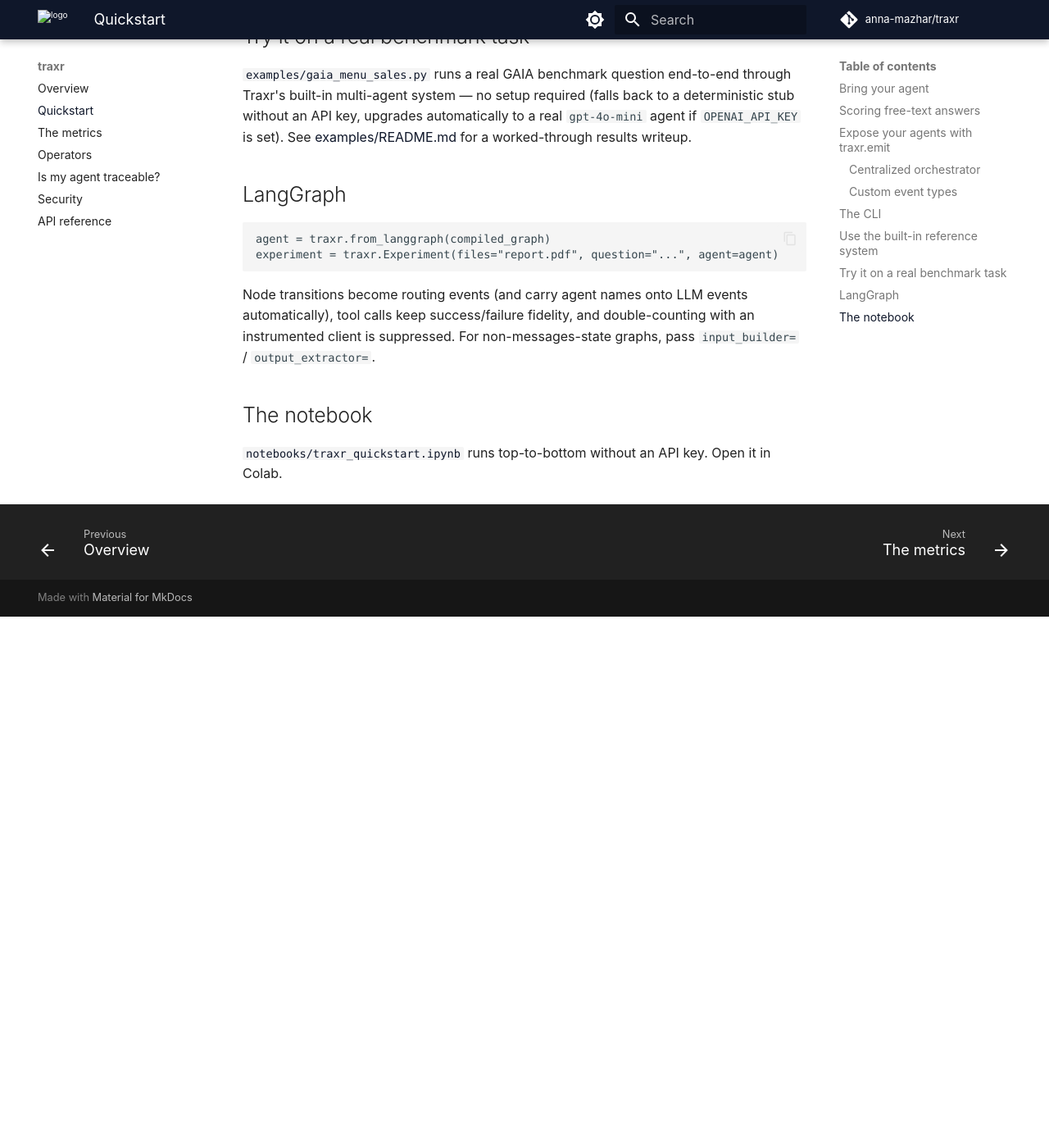
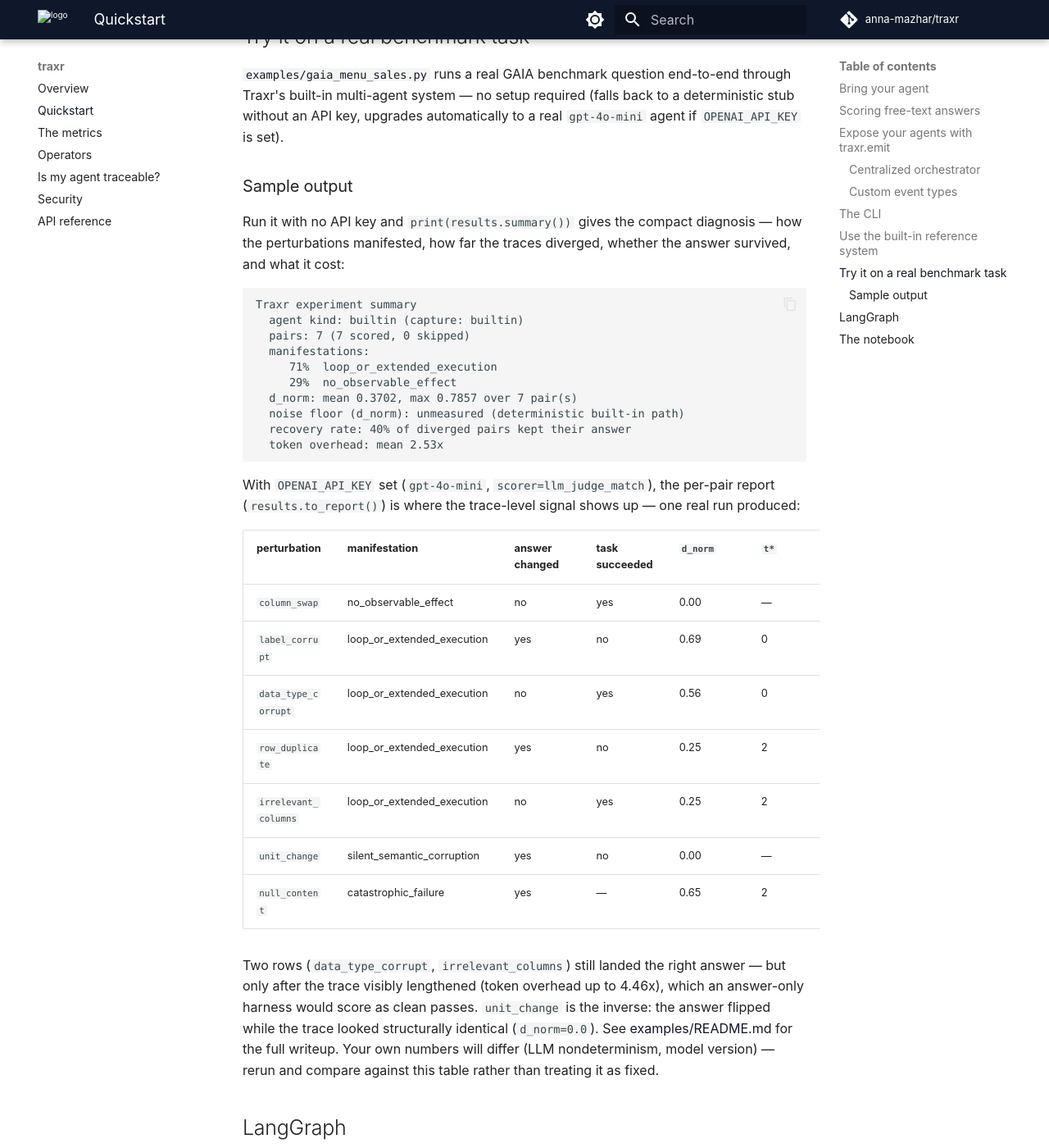
Before and after one commit to jonyx225/traxr, an MkDocs documentation site: the page built from docs/quickstart.md, in a window 1280 px wide and 1400 px high, scrolled down 3843 px. Shown: the whole window at 82% size. Built offline with MkDocs 1.6.1 and Material for MkDocs 9.7.7, drawn with Linux system fonts in a browser that asks for light colours; comment, search, counter and statistics services are not loaded; before the commit the page ends 4595 px from its top, so only the background shows below that.

Commit message:
docs(quickstart): add sample output and detailed results explanation for experiments

````diff
--- a/docs/quickstart.md
+++ b/docs/quickstart.md
@@ -190,9 +190,50 @@ vLLM, Together, Groq, OpenRouter, anything OpenAI-compatible.
 runs a real GAIA benchmark question end-to-end through Traxr's built-in
 multi-agent system — no setup required (falls back to a deterministic stub
 without an API key, upgrades automatically to a real `gpt-4o-mini` agent if
-`OPENAI_API_KEY` is set). See
+`OPENAI_API_KEY` is set).
+
+### Sample output
+
+Run it with no API key and `print(results.summary())` gives the compact
+diagnosis — how the perturbations manifested, how far the traces diverged,
+whether the answer survived, and what it cost:
+
+```text
+Traxr experiment summary
+  agent kind: builtin (capture: builtin)
+  pairs: 7 (7 scored, 0 skipped)
+  manifestations:
+     71%  loop_or_extended_execution
+     29%  no_observable_effect
+  d_norm: mean 0.3702, max 0.7857 over 7 pair(s)
+  noise floor (d_norm): unmeasured (deterministic built-in path)
+  recovery rate: 40% of diverged pairs kept their answer
+  token overhead: mean 2.53x
+```
+
+With `OPENAI_API_KEY` set (`gpt-4o-mini`, `scorer=llm_judge_match`), the
+per-pair report (`results.to_report()`) is where the trace-level signal
+shows up — one real run produced:
+
+| perturbation | manifestation | answer changed | task succeeded | `d_norm` | `t*` | token overhead |
+|---|---|---|---|---|---|---|
+| `column_swap` | no_observable_effect | no | yes | 0.00 | — | 0.99x |
+| `label_corrupt` | loop_or_extended_execution | yes | no | 0.69 | 0 | 3.02x |
+| `data_type_corrupt` | loop_or_extended_execution | no | yes | 0.56 | 0 | 4.46x |
+| `row_duplicate` | loop_or_extended_execution | yes | no | 0.25 | 2 | 1.56x |
+| `irrelevant_columns` | loop_or_extended_execution | no | yes | 0.25 | 2 | 1.45x |
+| `unit_change` | silent_semantic_corruption | yes | no | 0.00 | — | 1.00x |
+| `null_content` | catastrophic_failure | yes | — | 0.65 | 2 | — |
+
+Two rows (`data_type_corrupt`, `irrelevant_columns`) still landed the right
+answer — but only after the trace visibly lengthened (token overhead up to
+4.46x), which an answer-only harness would score as clean passes.
+`unit_change` is the inverse: the answer flipped while the trace looked
+structurally identical (`d_norm=0.0`). See
 [examples/README.md](https://github.com/anna-mazhar/traxr/blob/main/examples/README.md)
-for a worked-through results writeup.
+for the full writeup. Your own numbers will differ (LLM nondeterminism,
+model version) — rerun and compare against this table rather than treating
+it as fixed.
 
 ## LangGraph
 
````
